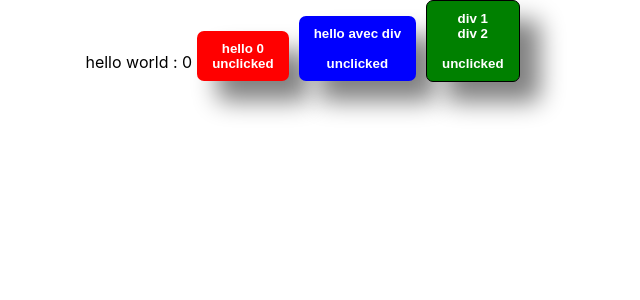
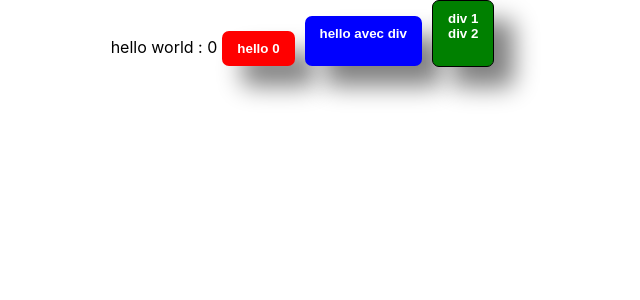
Before and after one commit to mattam49100/2022-04-04-tjs, a React (Create React App) app: page / in a window 1280 px wide. Shown: the top 300 px of the page, without its empty margins (335-975 px from the left). Built offline with nearby package versions, Linux system fonts and the light colour scheme.

Commit message:
au click application hover

```diff
--- a/src/App/components/Button/Button.js
+++ b/src/App/components/Button/Button.js
@@ -4,30 +4,36 @@ import PropTypes from "prop-types";
 
 function Button(props) {
   console.log(props);
-  const [clicked, setClicked] = useState(false)
+  const [clicked, setClicked] = useState(false);
   return (
     <button
       onClick={(evt) => {
-          setClicked(true);
-          setTimeout(()=>{
-              setClicked(false);
-          },1000)
+        setClicked(true);
+        setTimeout(() => {
+          setClicked(false);
+        }, 1000);
         props.lorsqueLeButtonEstClicked();
       }}
-      className={style.Button}
-      style={{ ...props.style, backgroundColor: props.bgcolor, color: props.color }}
+      //une ternaire
+      //className={style.Button+(clicked?' '+style.clicked:'')}
+      className={`${style.Button}${clicked ? " " + style.clicked : ""}`}
+      //className={style.Button}
+      style={{
+        ...props.style,
+        backgroundColor: props.bgcolor,
+        color: props.color,
+      }}
       type={props.type}
     >
       {props.children}
-      <br/>
-      {clicked?'clicked':'unclicked'}
+      <br />
     </button>
   );
 }
 Button.propTypes = {
   //text: PropTypes.string,
   lorsqueLeButtonEstClicked: PropTypes.func.isRequired,
-  style : PropTypes.object,
+  style: PropTypes.object,
   bgcolor: PropTypes.string.isRequired,
   color: PropTypes.string.isRequired,
   type: PropTypes.string,
```
